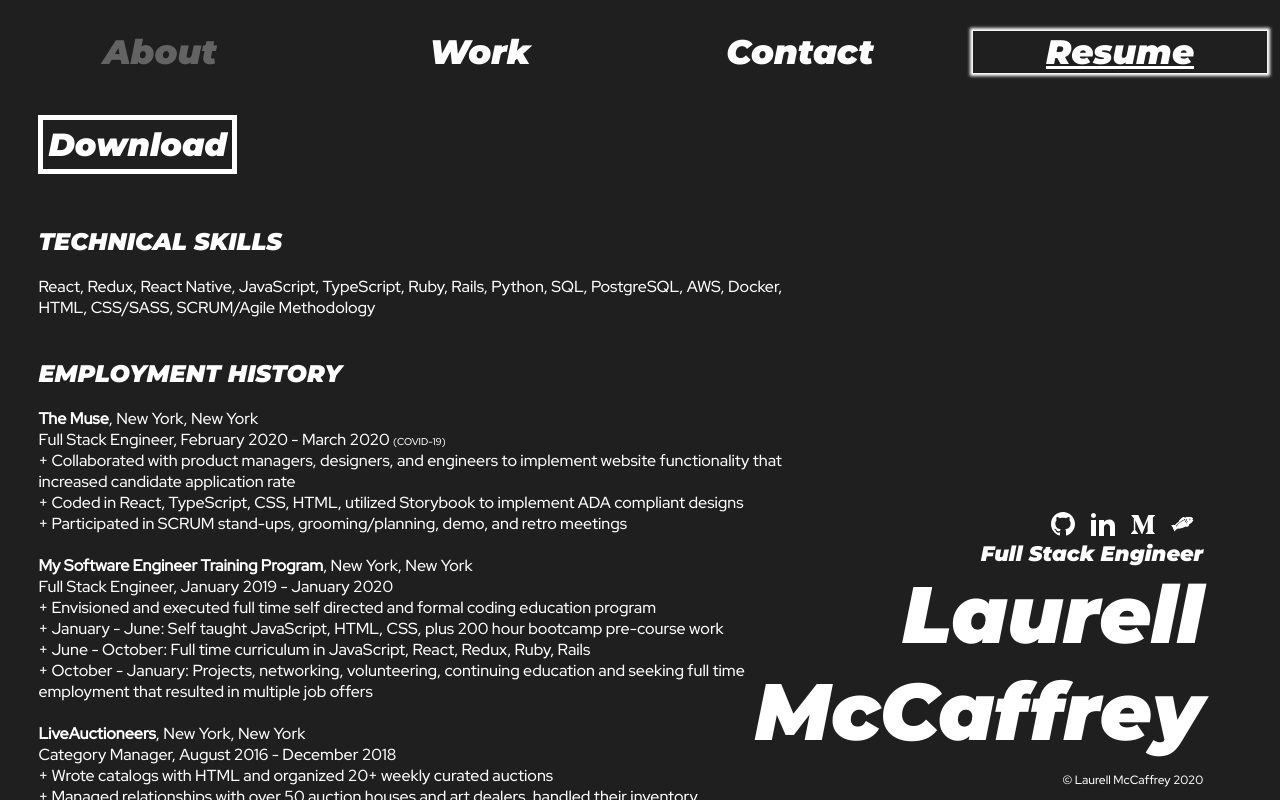
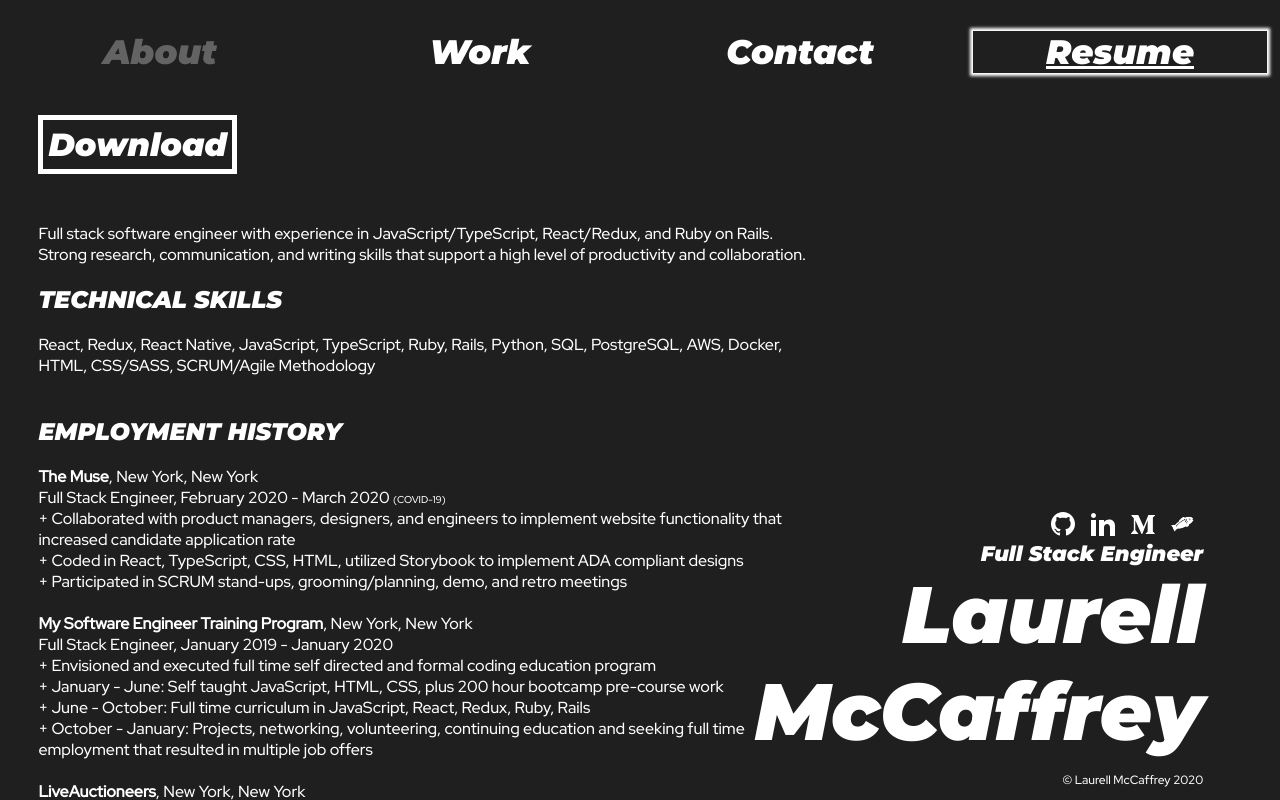
Before and after one commit to lgm527/me, a React (Create React App) app: page / in a window 1280 px wide. Both pictures are taken after a click on the element "Resume". Shown: the top 800 px of the page. Built offline with nearby package versions, Linux system fonts and the light colour scheme.

Commit message:
summary added

```diff
--- a/src/Resume.js
+++ b/src/Resume.js
@@ -10,6 +10,12 @@ class Resume extends React.Component {
 
       <h1><a id='download' href={resume} download>Download</a></h1>
       <br></br>
+
+      <p>
+        Full stack software engineer with experience in JavaScript/TypeScript, React/Redux, and Ruby on Rails.
+        <br></br>
+        Strong research, communication, and writing skills that support a high level of productivity and collaboration.
+      </p>
 
       <h2>TECHNICAL SKILLS</h2>
       <p>
```
